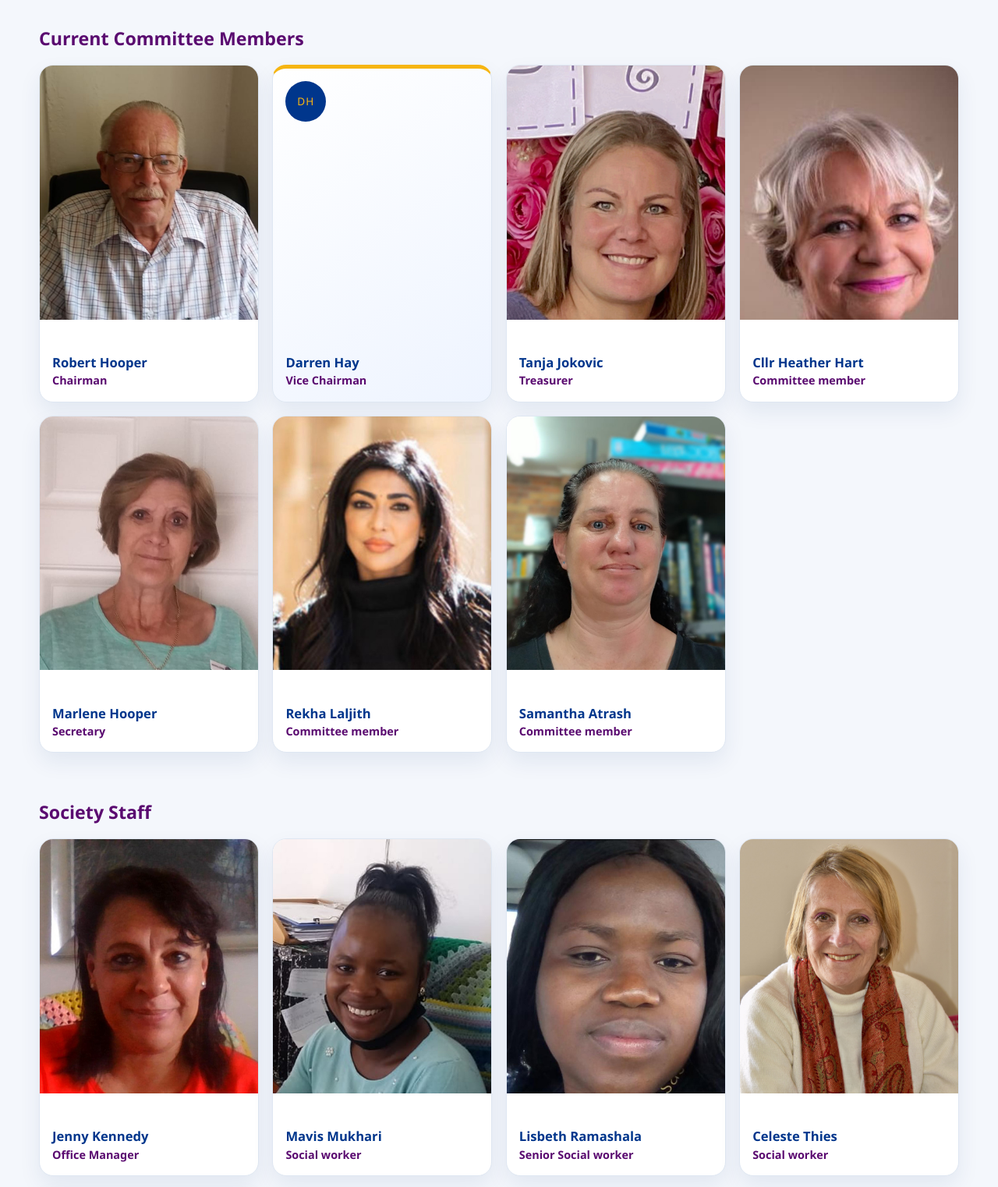
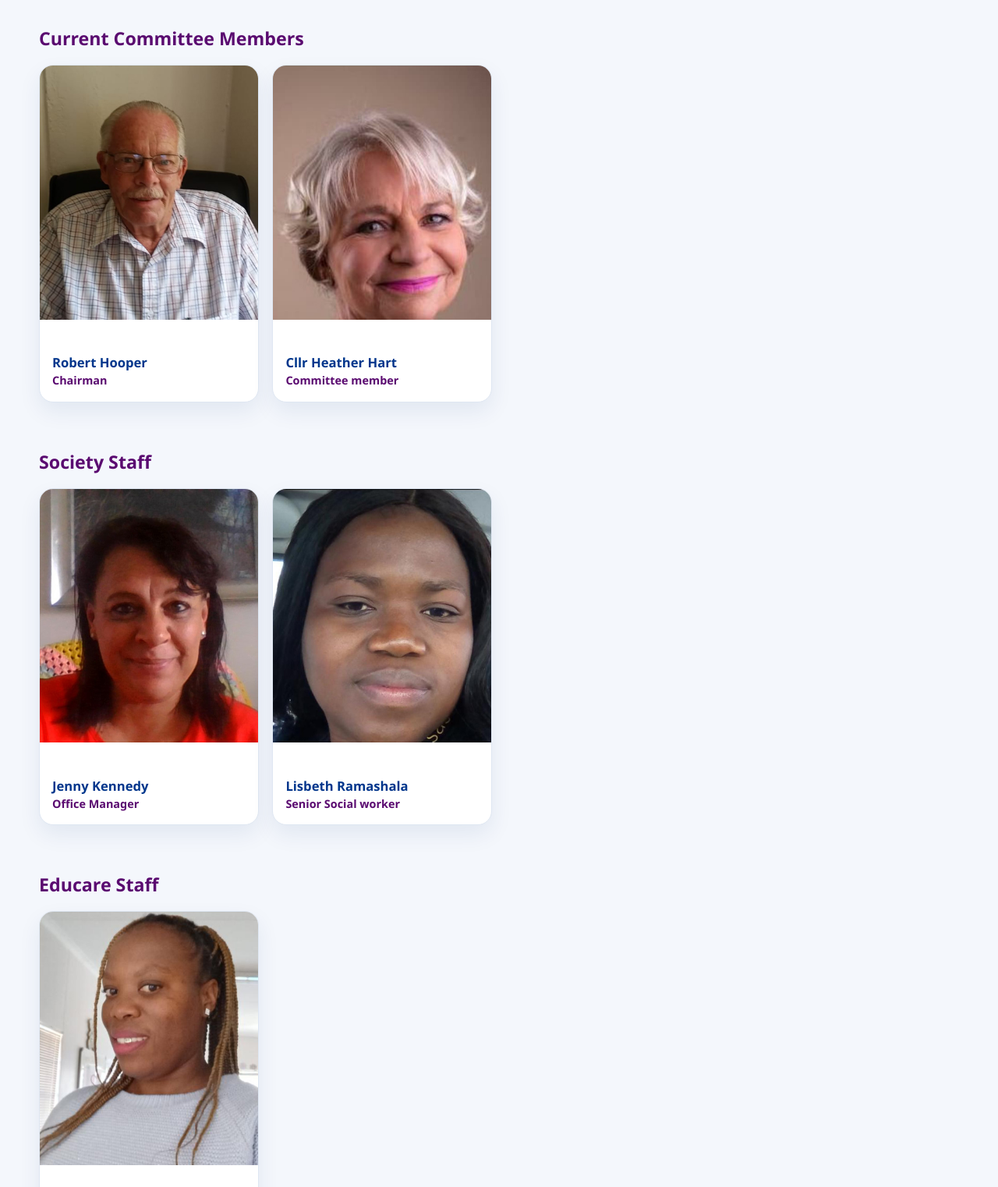
Before and after one commit to gramereaper-code/edenvale-child-welfare-website, a website: page about-us/who-we-are.html in a window 1280 px wide. Shown: the part 1376-2898 px from the top of the page at 78% size. Drawn offline with Linux system fonts and the light colour scheme.

Commit message:
Remove listed people from team directory

```diff
--- a/about-us/who-we-are.html
+++ b/about-us/who-we-are.html
@@ -131,23 +131,6 @@
                   <p>Chairman</p>
                 </div>
               </article>
-              <article class="staff-card staff-card--text" role="listitem">
-                <div>
-                  <span class="staff-card__mark" aria-hidden="true">DH</span>
-                  <h4>Darren Hay</h4>
-                  <p>Vice Chairman</p>
-                </div>
-              </article>
-              <article class="staff-card" role="listitem">
-                <img
-                  src="../images/staff/Tanja-Jokovic.jpg"
-                  alt="Tanja Jokovic, Treasurer"
-                />
-                <div>
-                  <h4>Tanja Jokovic</h4>
-                  <p>Treasurer</p>
-                </div>
-              </article>
               <article class="staff-card" role="listitem">
                 <img
                   src="../images/staff/Heather-Hart.jpg"
@@ -155,36 +138,6 @@
                 />
                 <div>
                   <h4>Cllr Heather Hart</h4>
-                  <p>Committee member</p>
-                </div>
-              </article>
-              <article class="staff-card" role="listitem">
-                <img
-                  src="../images/staff/Marlene-Hooper.jpg"
-                  alt="Marlene Hooper, Secretary"
-                />
-                <div>
-                  <h4>Marlene Hooper</h4>
-                  <p>Secretary</p>
-                </div>
-              </article>
-              <article class="staff-card" role="listitem">
-                <img
-                  src="../images/staff/Rekha-Laljith-r.jpg"
-                  alt="Rekha Laljith, Committee member"
-                />
-                <div>
-                  <h4>Rekha Laljith</h4>
-                  <p>Committee member</p>
-                </div>
-              </article>
-              <article class="staff-card" role="listitem">
-                <img
-                  src="../images/staff/Samantha-Atrash-r.jpg"
-                  alt="Samantha Atrash, Committee member"
-                />
-                <div>
-                  <h4>Samantha Atrash</h4>
                   <p>Committee member</p>
                 </div>
               </article>
@@ -205,42 +158,12 @@
               </article>
               <article class="staff-card" role="listitem">
                 <img
-                  src="../images/staff/Mavis.jpg"
-                  alt="Mavis Mukhari, Social worker"
-                />
-                <div>
-                  <h4>Mavis Mukhari</h4>
-                  <p>Social worker</p>
-                </div>
-              </article>
-              <article class="staff-card" role="listitem">
-                <img
                   src="../images/staff/Lizzy-r.jpg"
                   alt="Lisbeth Ramashala, Senior Social worker"
                 />
                 <div>
                   <h4>Lisbeth Ramashala</h4>
                   <p>Senior Social worker</p>
-                </div>
-              </article>
-              <article class="staff-card" role="listitem">
-                <img
-                  src="../images/staff/Celeste-Thies.jpg"
-                  alt="Celeste Thies, Social worker"
-                />
-                <div>
-                  <h4>Celeste Thies</h4>
-                  <p>Social worker</p>
-                </div>
-              </article>
-              <article class="staff-card" role="listitem">
-                <img
-                  src="../images/staff/Mckayla-r.jpg"
-                  alt="McKayla Jenson, Social worker"
-                />
-                <div>
-                  <h4>McKayla Jenson</h4>
-                  <p>Social worker</p>
                 </div>
               </article>
             </div>
@@ -256,26 +179,6 @@
                 <div>
                   <h4>Hilda Mehale</h4>
                   <p>Teacher</p>
-                </div>
-              </article>
-              <article class="staff-card" role="listitem">
-                <img
-                  src="../images/staff/Courtney-Sinnema-pic3-r.jpg"
-                  alt="Courtney Sinnema, Vice-Principal"
-                />
-                <div>
-                  <h4>Courtney Sinnema</h4>
-                  <p>Vice-Principal</p>
-                </div>
-              </article>
-              <article class="staff-card" role="listitem">
-                <img
-                  src="../images/staff/Priscilla.jpg"
-                  alt="Priscilla Mabasa, Cook and Cleaner"
-                />
-                <div>
-                  <h4>Priscilla Mabasa</h4>
-                  <p>Cook and Cleaner</p>
                 </div>
               </article>
             </div>
```
